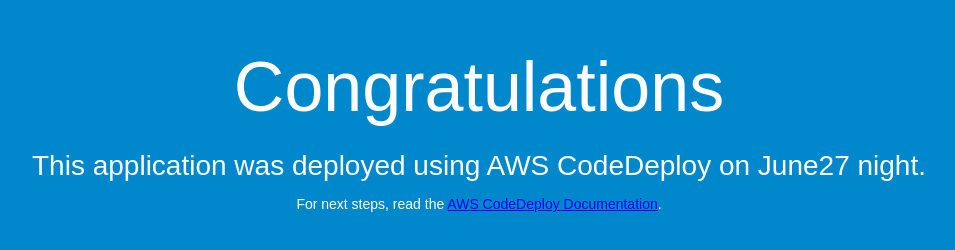
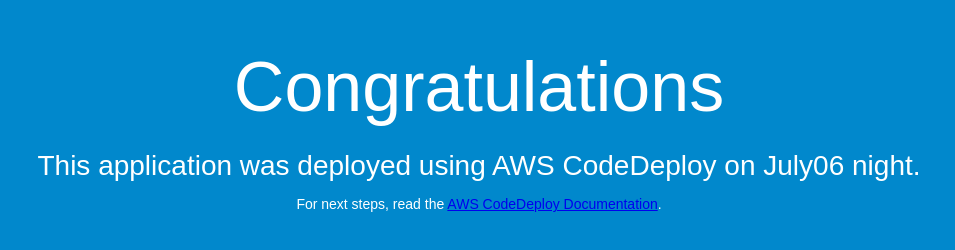
Before and after one commit to ananddonepudi/sampleapp, a plain HTML site: page index.html in a window 1280 px wide. Shown: the whole page, without its empty margins (161-1116 px from the left). Drawn offline with Linux system fonts and the light colour scheme.

Commit message:
Update index.html

```diff
--- a/index.html
+++ b/index.html
@@ -27,7 +27,7 @@
 <body>
   <div align="center">
     <h1>Congratulations</h1>
-    <h2>This application was deployed using AWS CodeDeploy on June27 night.</h2>
+    <h2>This application was deployed using AWS CodeDeploy on July06 night.</h2>
     <p>For next steps, read the <a href="http://aws.amazon.com/documentation/codedeploy">AWS CodeDeploy Documentation</a>.</p>
   </div>
 </body>
```
